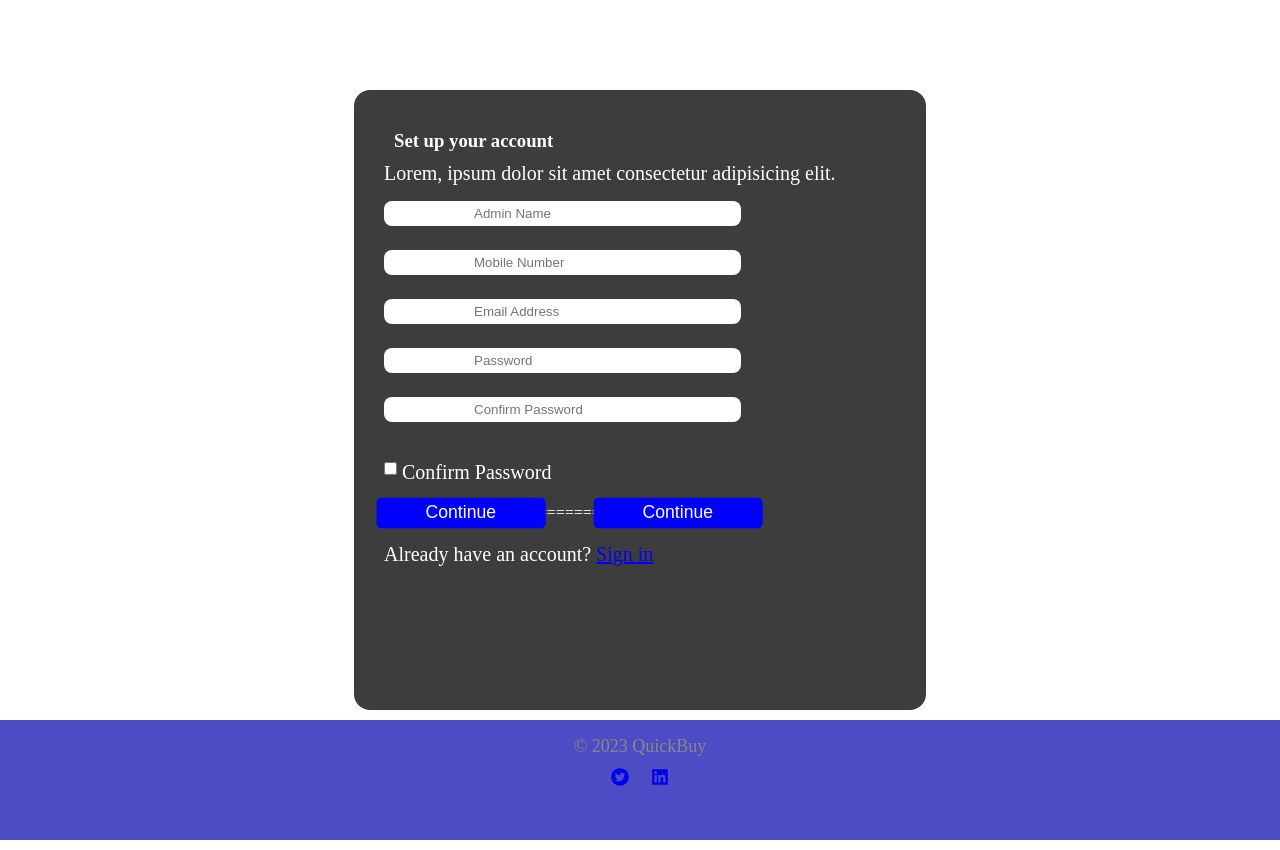
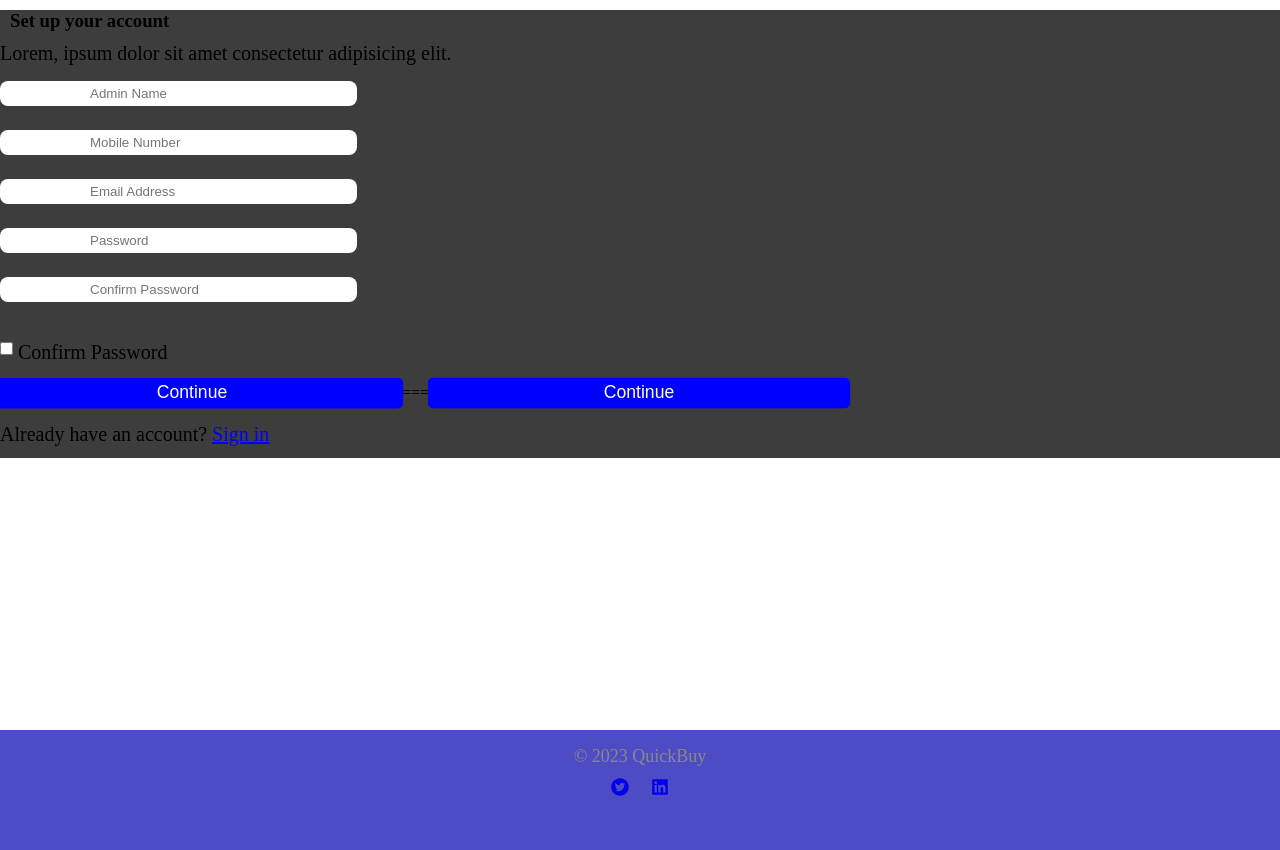
Before and after one commit to Freshia-Njoki/E-commerce-Client, a React (Vite) app: page /adminlogin in a window 1280 px wide. Built offline with nearby package versions, Linux system fonts and the light colour scheme.

Commit message:
modify user login background color

```diff
--- a/src/pages/Admin/LoginForm.jsx
+++ b/src/pages/Admin/LoginForm.jsx
@@ -19,7 +19,7 @@ function LoginForm() {
     })
     return (
         <div className='login'>
-            <div className="login-form">
+            <div className="admin-form">
                 <form className="form-inputs" >
                     <h3 className="loginBanner">Set up your account </h3>
                     <p>Lorem, ipsum dolor sit amet consectetur adipisicing elit.</p>
--- a/src/pages/Admin/loginform.css
+++ b/src/pages/Admin/loginform.css
@@ -1,7 +1,7 @@
 .login {
   height: 80vh;
 }
-.login-form {
+.admin-form {
   background-color: #3d3d3d;
   height: 70%;
 }
--- a/src/pages/Login/login.css
+++ b/src/pages/Login/login.css
@@ -6,6 +6,7 @@
   color: white;
   border-radius: 16px;
   padding: 30px;
+  background-color: #4e4cc4;
   width: 40%;
   height: 60%;
   position: absolute;
```
